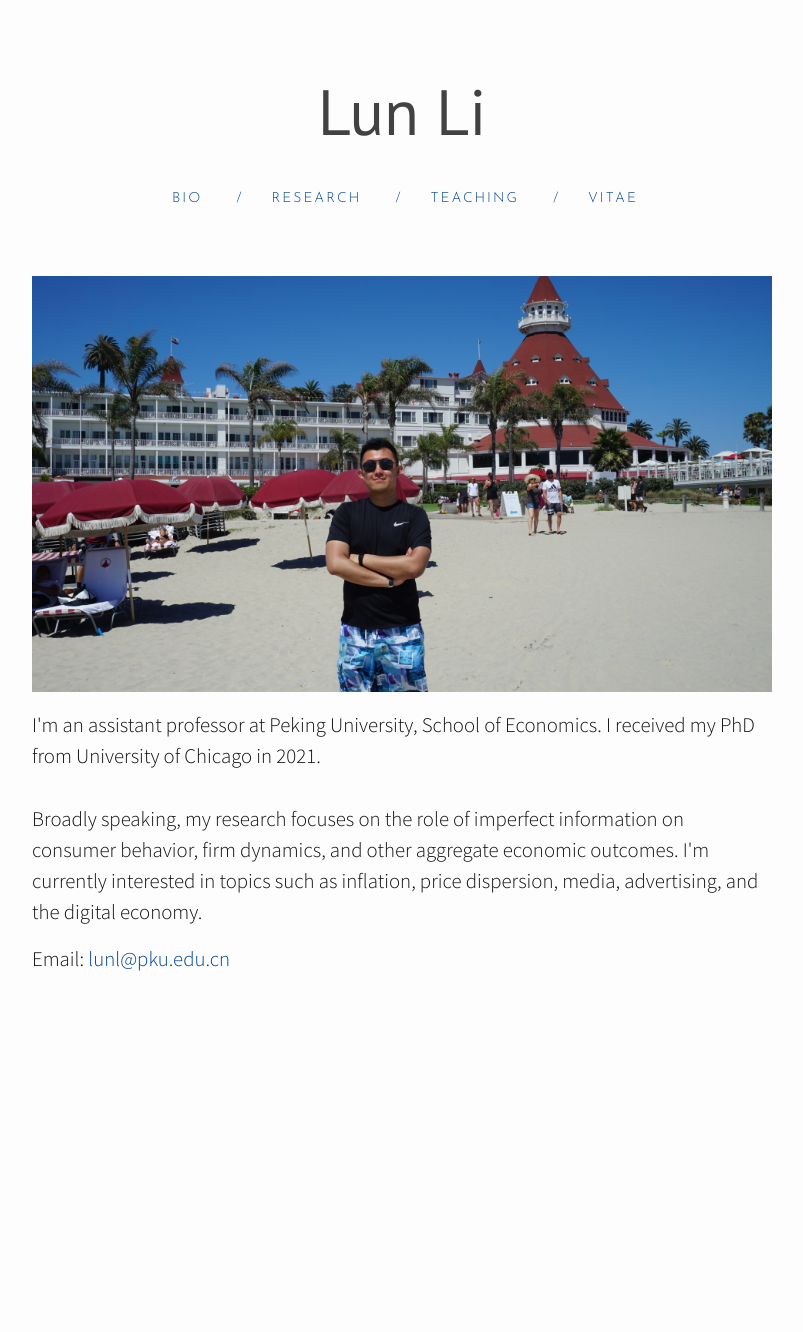
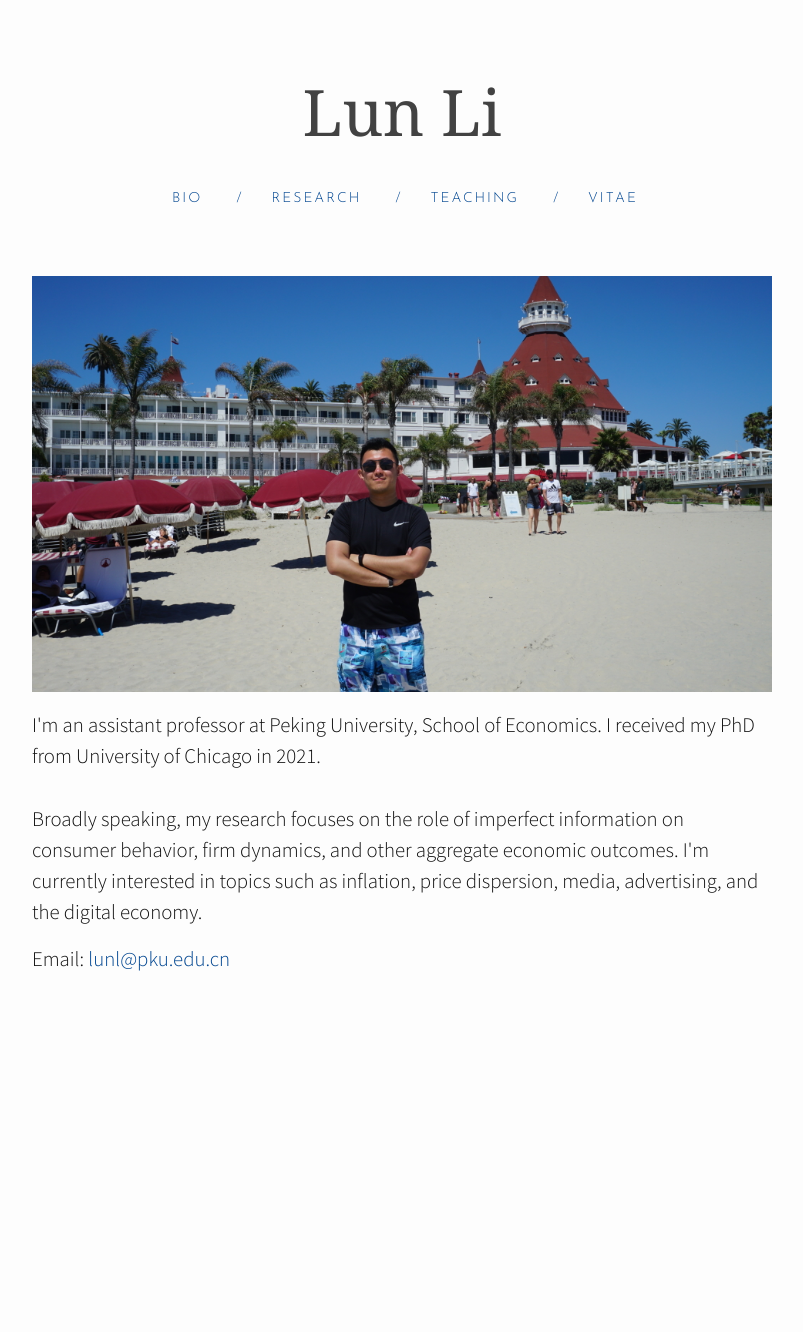
Before and after one commit to lunli-econ/lunli-econ.github.io, a Jekyll site: the page built from index.html, in a window 1280 px wide. Shown: the whole page, without its empty margins (238-1041 px from the left). Built offline with Jekyll 4.4.1, drawn with Linux system fonts in a browser that asks for light colours; nearby versions of some CDN libraries; the list of posts is cut into pages by our own code.

Commit message:
Change title font

```diff
--- a/css/style.scss
+++ b/css/style.scss
@@ -342,7 +342,7 @@ pre {
 .site-title {
   font-size: 64px;
   font-weight: 100;
-  font-family: 'PT Sans';
+  font-family: 'Georgia';
   text-transform: capitalize;
   font-weight: 500;
   margin-top: 1em;
```
